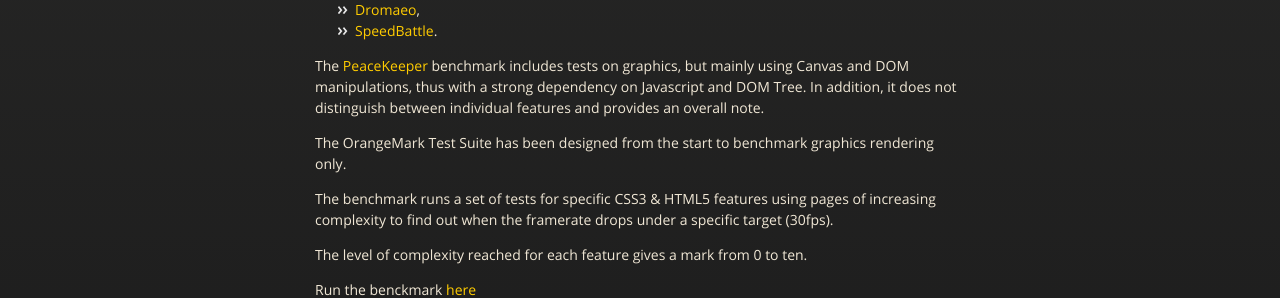
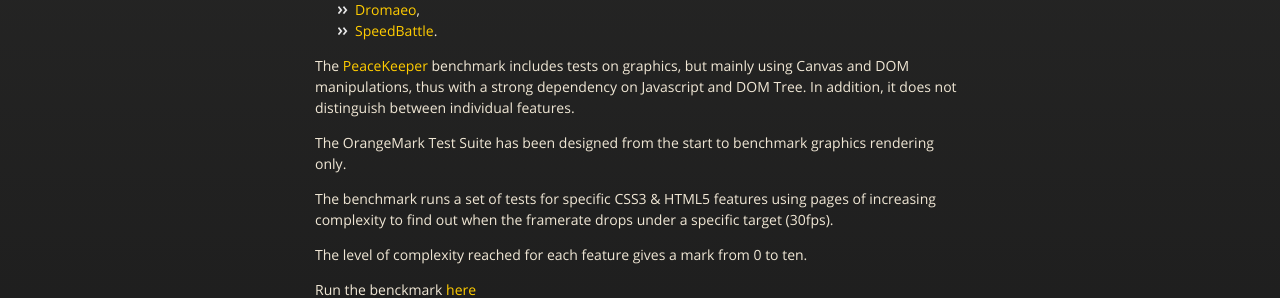
Before and after one commit to ppietrak/dcorvoysier.github.com, a Jekyll site: the page built from _posts/2012-12-15-introducing-orangemark.md, in a window 1280 px wide. Shown: the part 412-710 px from the top of the page. Built offline with Jekyll 4.4.1, drawn with Linux system fonts in a browser that asks for light colours; nearby versions of some CDN libraries; library files that are not in the unit come from our copies.

Commit message:
Editorial fix

```diff
--- a/_posts/2012-12-15-introducing-orangemark.md
+++ b/_posts/2012-12-15-introducing-orangemark.md
@@ -23,8 +23,7 @@
 The [PeaceKeeper](http://peacekeeper.futuremark.com/) benchmark includes
 tests on graphics, but mainly using Canvas and DOM manipulations, thus
 with a strong dependency on Javascript and DOM Tree.
-In addition, it does not distinguish between individual
-features and provides an overall note.
+In addition, it does not distinguish between individual features.
 
 The OrangeMark Test Suite has been designed from the start to benchmark
 graphics rendering only.
```
